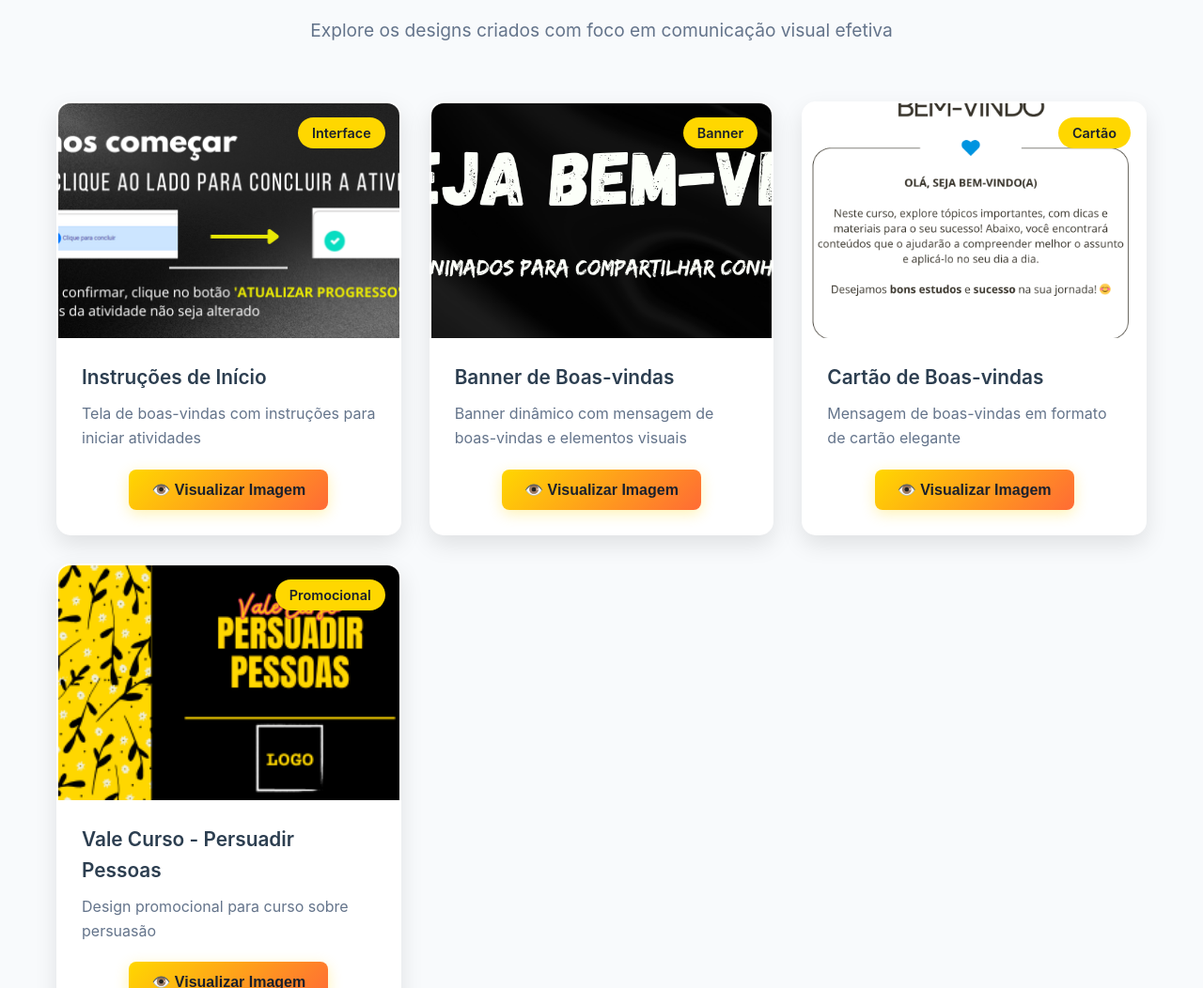
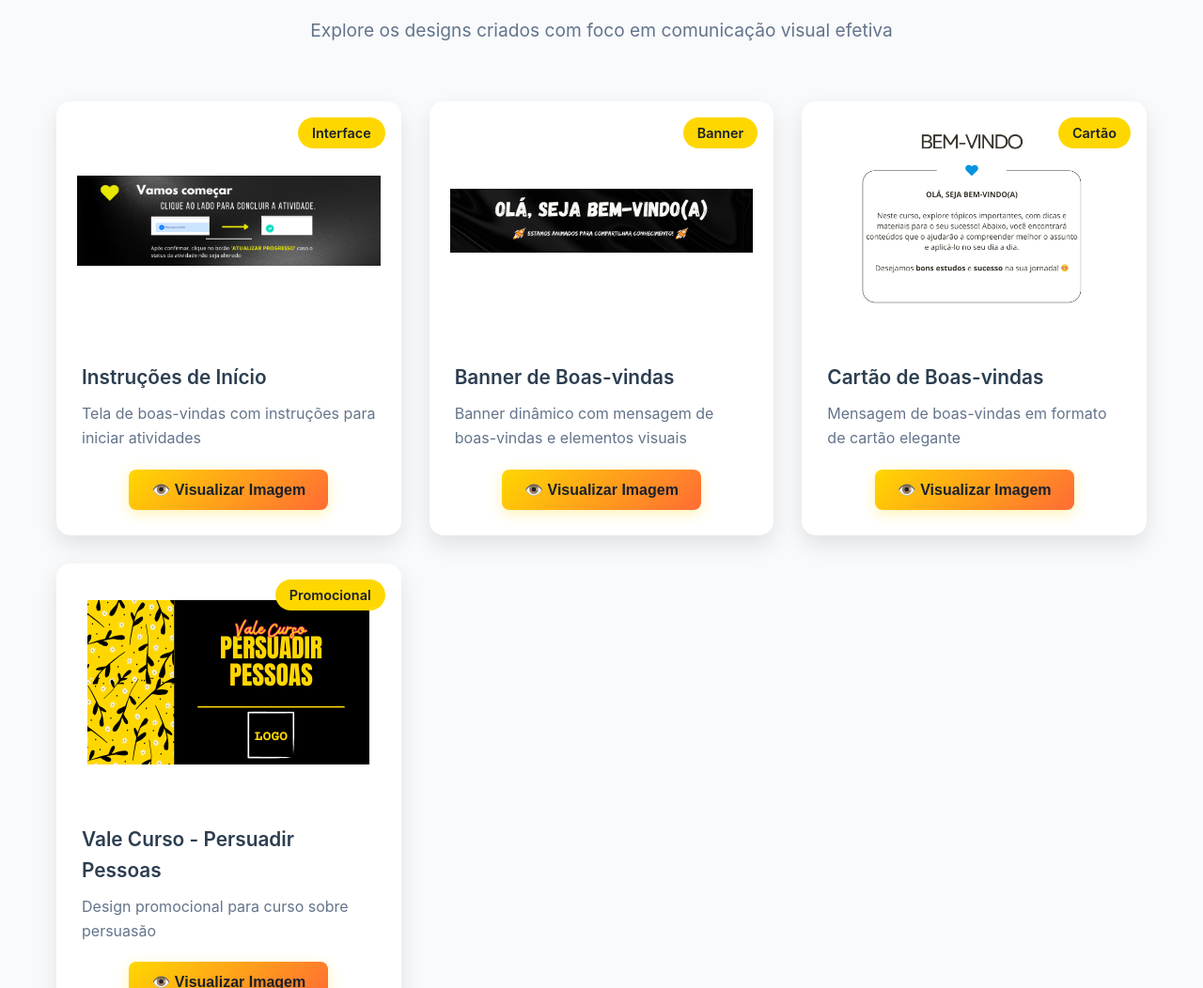
Before and after one commit to Levyherc/levy-herculano, a plain HTML site: page demo/canva/index.html in a window 1280 px wide. Shown: the part 1295-2347 px from the top of the page at 94% size. Drawn offline with Linux system fonts and the light colour scheme.

Commit message:
ajuste-card

```diff
--- a/demo/canva/css/style.css
+++ b/demo/canva/css/style.css
@@ -229,16 +229,22 @@ body {
 }
 
 .project-image {
-    position: relative;
+    display: flex;
+    justify-content: center;
+    align-items: center;
+    padding: 20px;
+    background-color: #ffffff;
+    height: 250px; /* Altura fixa para todos os cards */
     overflow: hidden;
-    height: 250px;
 }
 
 .project-image img {
-    width: 100%;
-    height: 100%;
-    object-fit: cover;
-    transition: transform 0.5s ease;
+    max-width: 100%;
+    max-height: 100%;
+    width: auto;
+    height: auto;
+    object-fit: contain;
+    transition: transform 0.3s ease;
 }
 
 .project-card:hover .project-image img {
```
